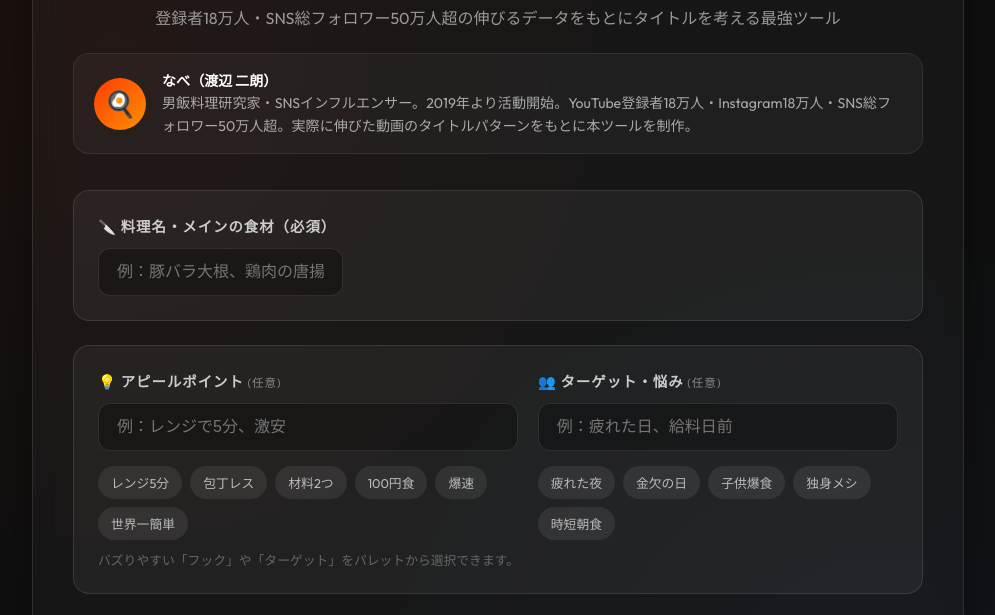
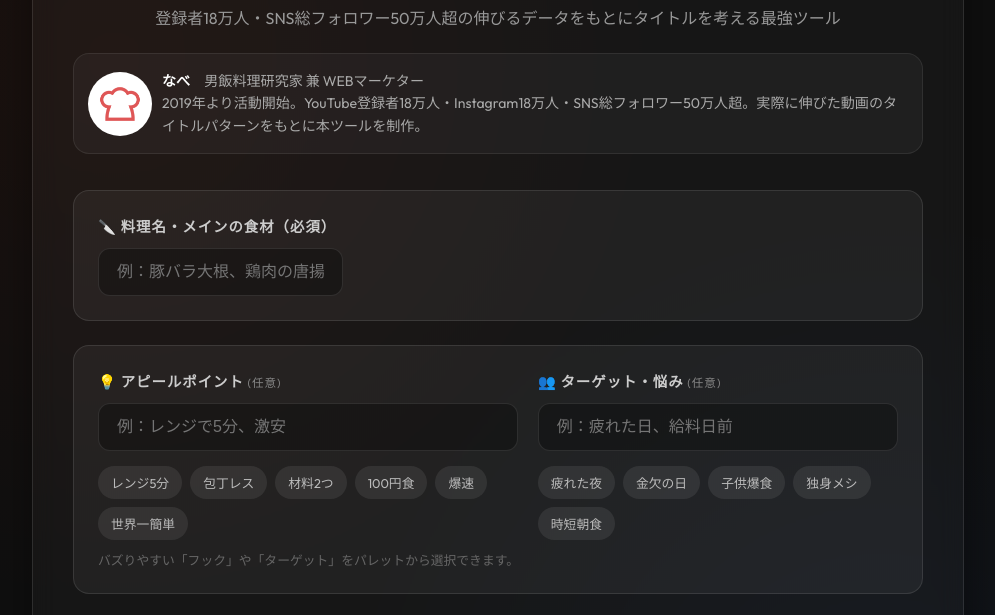
Before and after one commit to nabe0096/title-cooker, a plain HTML site: page index.html in a window 1280 px wide. Shown: the part 177-792 px from the top of the page, without its empty margins (142-1137 px from the left). Drawn offline with Linux system fonts and the light colour scheme.

Commit message:
プロフィール画像・肩書きを更新

```diff
--- a/index.html
+++ b/index.html
@@ -475,10 +475,12 @@
         <p class="subtitle">登録者18万人・SNS総フォロワー50万人超の伸びるデータをもとにタイトルを考える最強ツール</p>
 
         <div class="author-box">
-            <div class="author-avatar">🍳</div>
+            <div class="author-avatar">
+                <img src="画像/クック帽子.png" alt="なべ" style="width:52px;height:52px;border-radius:50%;object-fit:contain;background:#fff;padding:6px;">
+            </div>
             <div class="author-info">
-                <strong>なべ（渡辺 二朗）</strong><br>
-                男飯料理研究家・SNSインフルエンサー。2019年より活動開始。YouTube登録者18万人・Instagram18万人・SNS総フォロワー50万人超。実際に伸びた動画のタイトルパターンをもとに本ツールを制作。
+                <strong>なべ</strong>　男飯料理研究家 兼 WEBマーケター<br>
+                2019年より活動開始。YouTube登録者18万人・Instagram18万人・SNS総フォロワー50万人超。実際に伸びた動画のタイトルパターンをもとに本ツールを制作。
             </div>
         </div>
 
```
Also changed, not shown: 画像/クック帽子.png (added).
